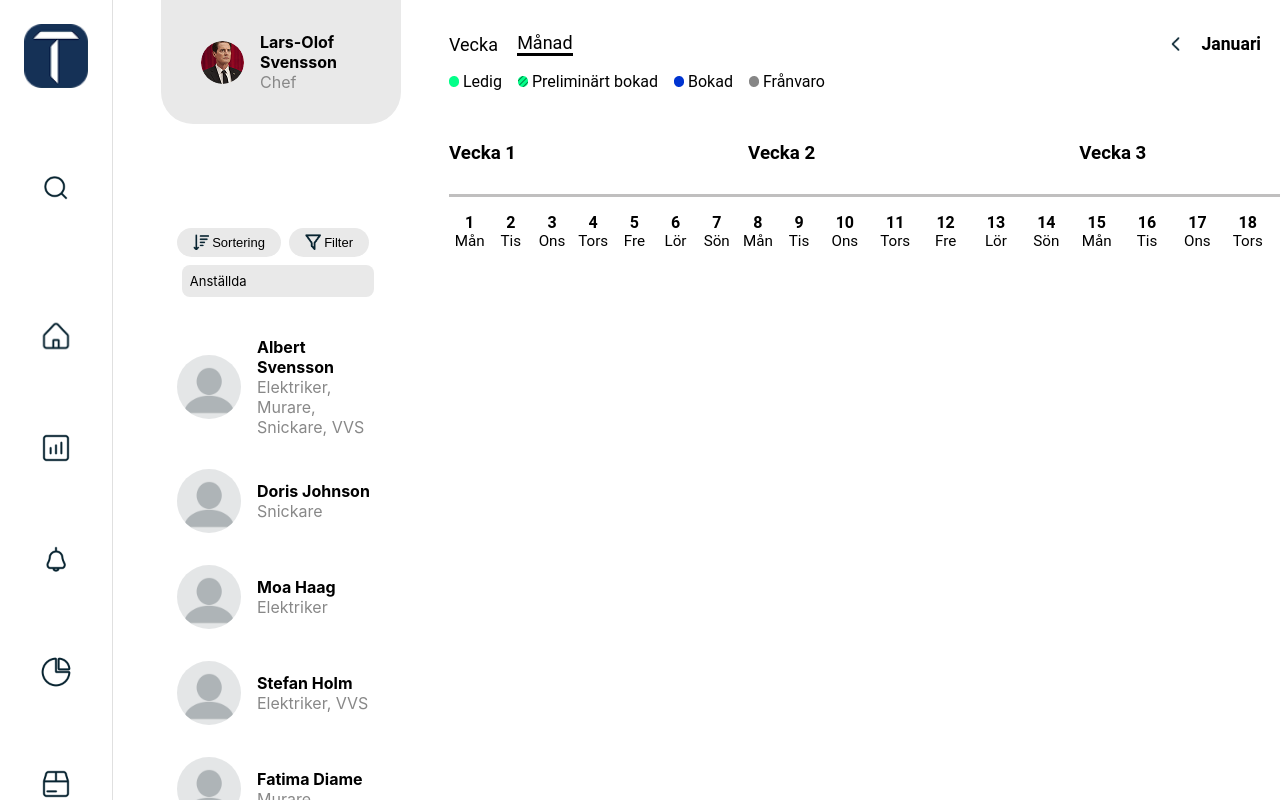
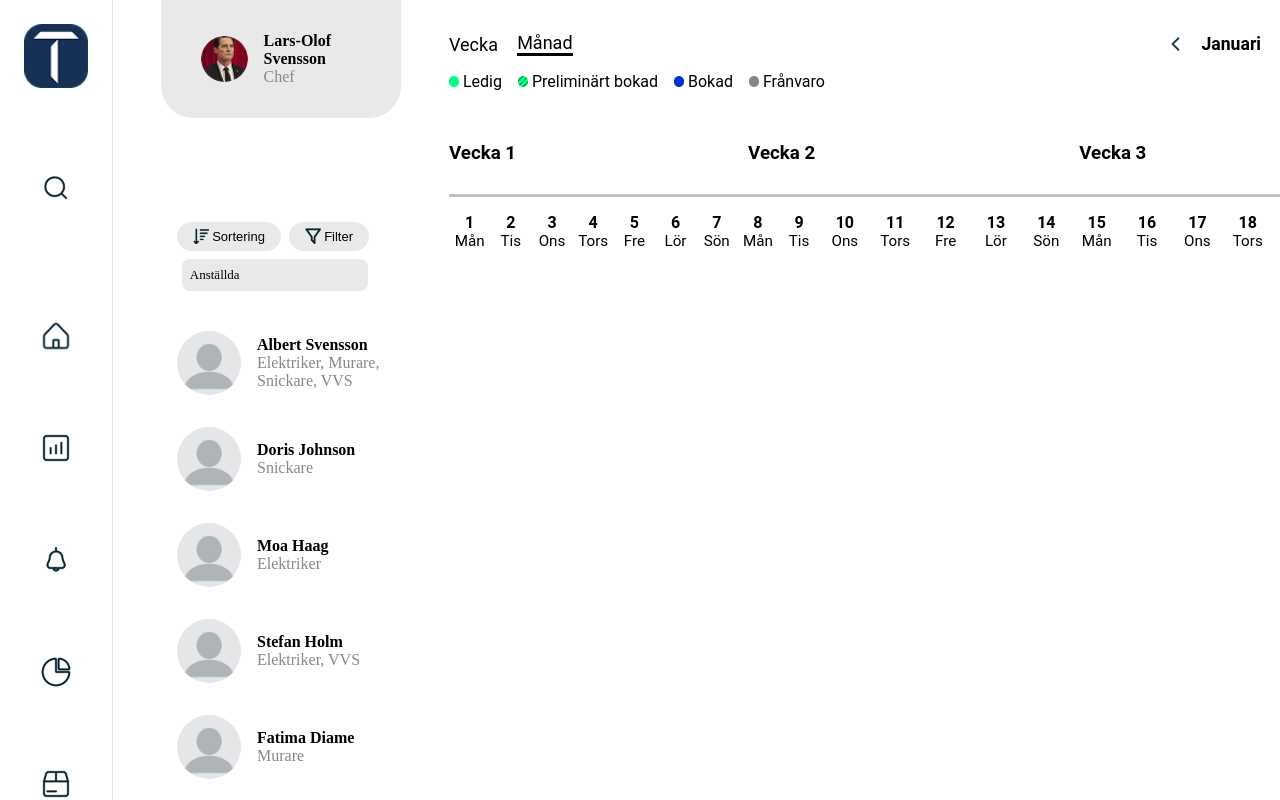
Before and after one commit to emmi0122/Batch-Job-GUI-3, a Vue app in the folder Uppgift.3/: page / in a window 1280 px wide. Shown: the top 800 px of the page. Built offline with nearby package versions, Linux system fonts and the light colour scheme.

Commit message:
Changing to correct font

```diff
--- a/Uppgift.3/src/App.vue
+++ b/Uppgift.3/src/App.vue
@@ -15,6 +15,6 @@ import Header from "./components/Header.vue";
 <style>
 body {
   margin: 0;
-  font-family: "Inter", sans-serif;
+  font-family: PolySans Trial;
 }
 </style>
--- a/Uppgift.3/src/components/Employee.vue
+++ b/Uppgift.3/src/components/Employee.vue
@@ -52,6 +52,7 @@ const employeeProfessions = ["Elektriker, Murare, Snickare, VVS", "Snickare", "E
     padding: 2rem 2.5rem;
     margin-bottom: 6.5rem;
 }
+
 .boss-info {
     display: flex;
     flex-direction: column;
@@ -97,6 +98,7 @@ const employeeProfessions = ["Elektriker, Murare, Snickare, VVS", "Snickare", "E
     display: flex;
     flex-direction: row;
     gap: 0.5rem;
+    font-family: Inter;
 }
 
 .sort-button,
```
Lines whose indentation alone changed are shown as unchanged.
